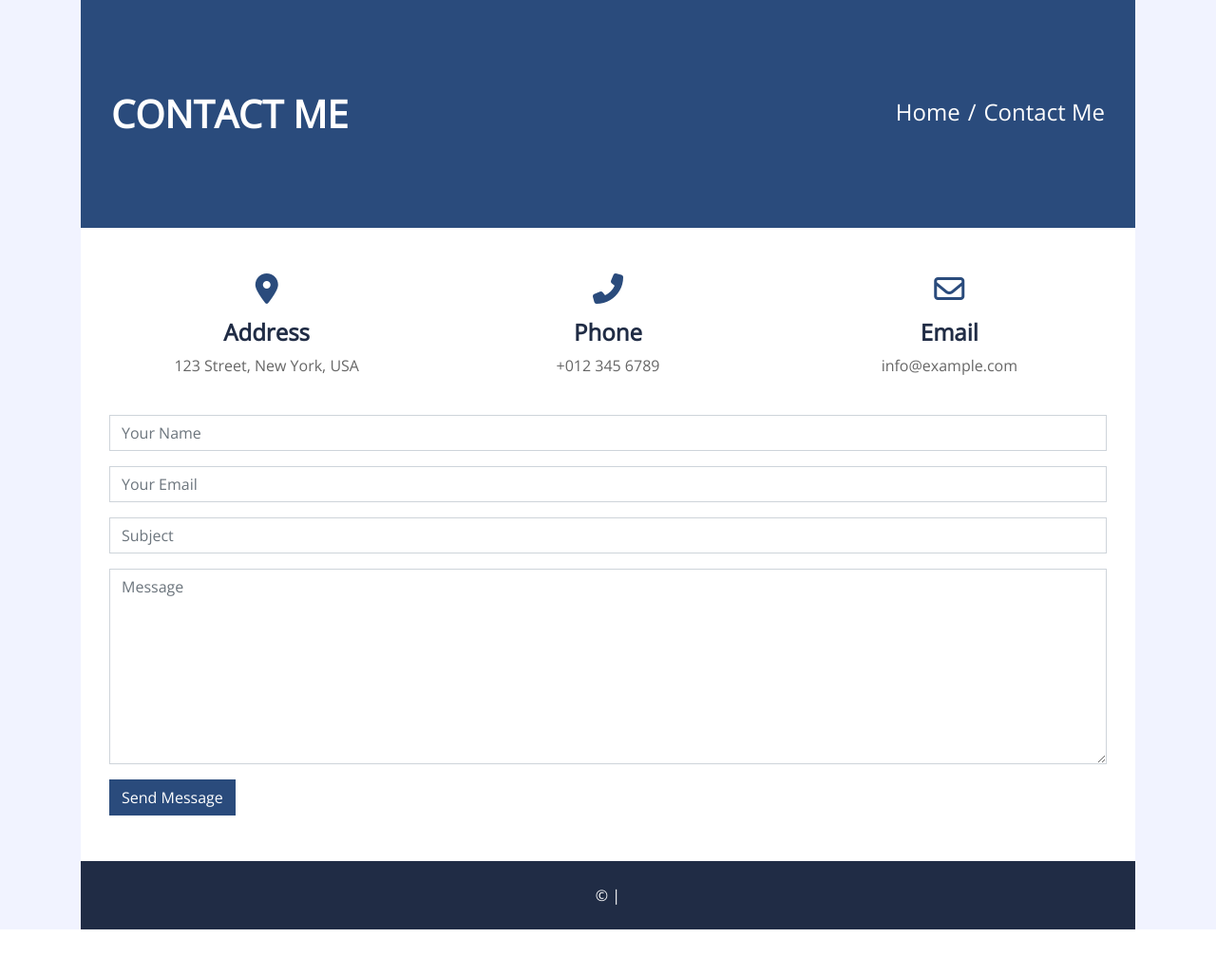
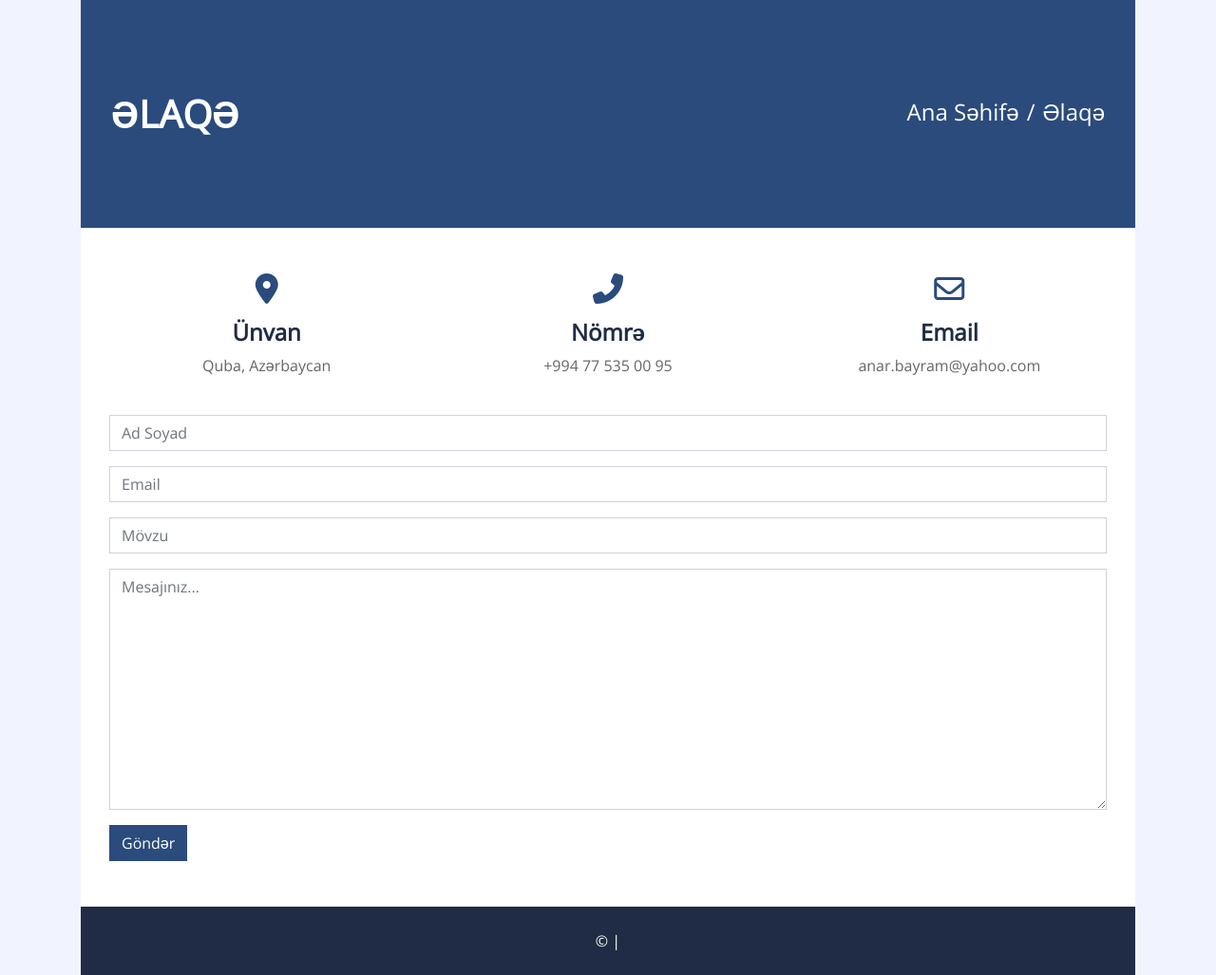
Before and after one commit to anarbyrm/python_blog, a Django app: template templates/blog/contact.html in a window 1280 px wide. Shown: the part 56-1083 px from the top of the page at 95% size. Before the commit the page ends 1035 px from the top, so only its background shows below. Run offline with Django 4.2, Linux system fonts and the light colour scheme; the template is opened without the code that fills it: values that come from a table or form of the project are taken from there, others are empty; some libraries are stand-ins or nearby versions.

Commit message:
contact page and its form created

```diff
--- a/blog/forms.py
+++ b/blog/forms.py
@@ -0,0 +1,47 @@
+from django import forms
+
+from .models import Contact
+
+
+class ContactForm(forms.ModelForm):
+
+    def __init__(self, *args, **kwargs):
+        super(ContactForm, self).__init__(*args, **kwargs)
+        self.fields['full_name'].required = True
+        self.fields['email'].required = True
+        self.fields['subject'].required = True
+        self.fields['content'].required = True
+
+    class Meta:
+        model = Contact
+        exclude = ('sent_at', )
+        widgets = {
+            'full_name': forms.TextInput(attrs={
+                'placeholder': 'Ad Soyad',
+                'data-validation-required-message': "Ad və soyadınızı yazın.",
+                'class': "form-control",
+                'type': "text",
+                'id': "name"
+            }),
+            'email': forms.EmailInput(attrs={
+                'placeholder': 'Email',
+                'data-validation-required-message': "Email ünvanınızı yazın.",
+                'class': "form-control",
+                'type': "email",
+                'id': "email"
+            }),
+            'subject': forms.TextInput(attrs={
+                'placeholder': 'Mövzu',
+                'data-validation-required-message': "Mövzunu qeyd edin.",
+                'class': "form-control",
+                'type': "text",
+                'id': "subject"
+            }),
+            'content': forms.Textarea(attrs={
+                'placeholder': 'Mesajınız...',
+                'data-validation-required-message': "Mesaj bölməsi boş ola bilməz.",
+                'class': "form-control",
+                'row': 8,
+                'id': "message"
+            }),
+        }
--- a/blog/urls.py
+++ b/blog/urls.py
@@ -5,7 +5,7 @@ from . import views
 urlpatterns = [
     path("", views.HomeView.as_view(), name="home-page"),
     path("about/", views.AboutView.as_view(), name="about-page"),
-    # path("", views.HomeView.as_view(), name="home-page"),
+    path("contact/", views.ContactView.as_view(), name="contact-page"),
     # path("", views.HomeView.as_view(), name="home-page"),
     # path("", views.HomeView.as_view(), name="home-page"),
     #
--- a/templates/blog/contact.html
+++ b/templates/blog/contact.html
@@ -5,13 +5,13 @@
     <div class="container py-5 px-2 bg-primary">
         <div class="row py-5 px-4">
             <div class="col-sm-6 text-center text-md-left">
-                <h1 class="mb-3 mb-md-0 text-white text-uppercase font-weight-bold">Contact Me</h1>
+                <h1 class="mb-3 mb-md-0 text-white text-uppercase font-weight-bold">Əlaqə</h1>
             </div>
             <div class="col-sm-6 text-center text-md-right">
                 <div class="d-inline-flex pt-2">
-                    <h4 class="m-0 text-white"><a class="text-white" href="">Home</a></h4>
+                    <h4 class="m-0 text-white"><a class="text-white" href="">Ana Səhifə</a></h4>
                     <h4 class="m-0 text-white px-2">/</h4>
-                    <h4 class="m-0 text-white">Contact Me</h4>
+                    <h4 class="m-0 text-white">Əlaqə</h4>
                 </div>
             </div>
         </div>
@@ -24,42 +24,53 @@
         <div class="row px-3 pb-2">
             <div class="col-sm-4 text-center mb-3">
                 <i class="fa fa-2x fa-map-marker-alt mb-3 text-primary"></i>
-                <h4 class="font-weight-bold">Address</h4>
-                <p>123 Street, New York, USA</p>
+                <h4 class="font-weight-bold">Ünvan</h4>
+                <p>Quba, Azərbaycan</p>
             </div>
             <div class="col-sm-4 text-center mb-3">
                 <i class="fa fa-2x fa-phone-alt mb-3 text-primary"></i>
-                <h4 class="font-weight-bold">Phone</h4>
-                <p>+012 345 6789</p>
+                <h4 class="font-weight-bold">Nömrə</h4>
+                <p>+994 77 535 00 95</p>
             </div>
             <div class="col-sm-4 text-center mb-3">
                 <i class="far fa-2x fa-envelope mb-3 text-primary"></i>
                 <h4 class="font-weight-bold">Email</h4>
-                <p>info@example.com</p>
+                <p>anar.bayram@yahoo.com</p>
             </div>
         </div>
         <div class="col-md-12 pb-5">
             <div class="contact-form">
-                <div id="success"></div>
-                <form name="sentMessage" id="contactForm" novalidate="novalidate">
-                    <div class="control-group">
-                        <input type="text" class="form-control" id="name" placeholder="Your Name" required="required" data-validation-required-message="Please enter your name" />
-                        <p class="help-block text-danger"></p>
-                    </div>
-                    <div class="control-group">
-                        <input type="email" class="form-control" id="email" placeholder="Your Email" required="required" data-validation-required-message="Please enter your email" />
-                        <p class="help-block text-danger"></p>
-                    </div>
-                    <div class="control-group">
-                        <input type="text" class="form-control" id="subject" placeholder="Subject" required="required" data-validation-required-message="Please enter a subject" />
-                        <p class="help-block text-danger"></p>
-                    </div>
-                    <div class="control-group">
-                        <textarea class="form-control" rows="8" id="message" placeholder="Message" required="required" data-validation-required-message="Please enter your message"></textarea>
-                        <p class="help-block text-danger"></p>
-                    </div>
+                <form method='post' name="sentMessage">
+                    {% csrf_token %}
+
+                    {% for field in form %}
+                        <div>
+                            {% if field.name == 'full_name' %}
+                                {{ field }}
+                            {% endif %}
+                            <p class="help-block text-danger"></p>
+                        </div>
+                        <div>
+                            {% if field.name == 'email' %}
+                                {{ field }}
+                            {% endif %}
+                            <p class="help-block text-danger"></p>
+                        </div>
+                        <div>
+                            {% if field.name == 'subject' %}
+                                {{ field }}
+                            {% endif %}
+                            <p class="help-block text-danger"></p>
+                        </div>
+                        <div>
+                            {% if field.name == 'content' %}
+                                {{ field }}
+                            {% endif %}
+                            <p class="help-block text-danger"></p>
+                        </div>
+                    {% endfor %}
                     <div>
-                        <button class="btn btn-primary" type="submit" id="sendMessageButton">Send Message</button>
+                        <button class="btn btn-primary" type="submit">Göndər</button>
                     </div>
                 </form>
             </div>
@@ -80,9 +91,9 @@
     <script src="lib/waypoints/waypoints.min.js"></script>
 
     <!-- Contact Javascript File -->
-    <script src="mail/jqBootstrapValidation.min.js"></script>
-    <script src="mail/contact.js"></script>
+{#    <script src="mail/jqBootstrapValidation.min.js"></script>#}
+{#    <script src="mail/contact.js"></script>#}
 
     <!-- Template Javascript -->
-    <script src="js/main.js"></script>
+{#    <script src="js/main.js"></script>#}
 {% endblock %}
```
Also changed, not shown: blog/views.py (+15 -2 lines), templates/blog/index.html (+8 -0 lines), 1 other file.
